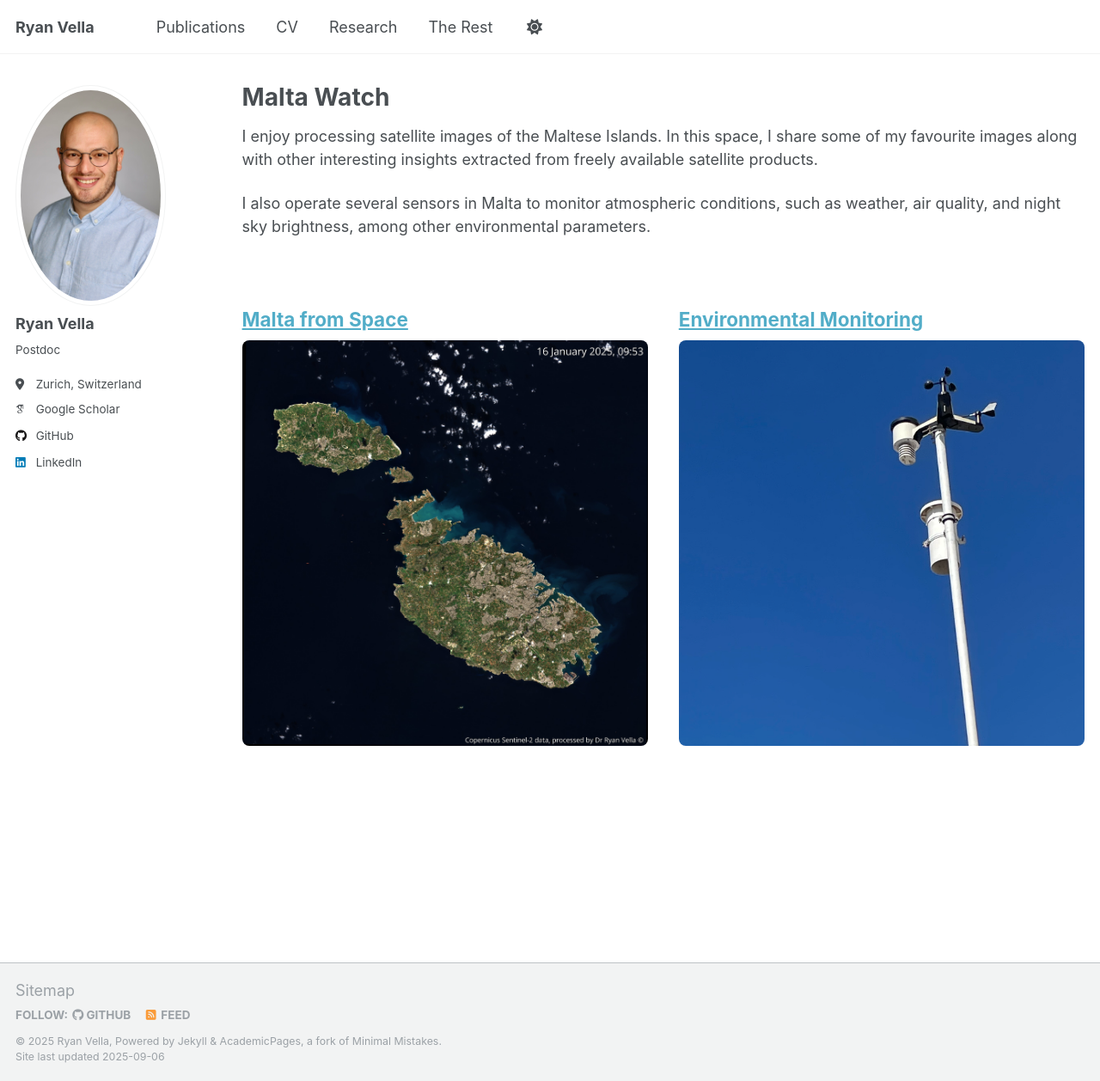
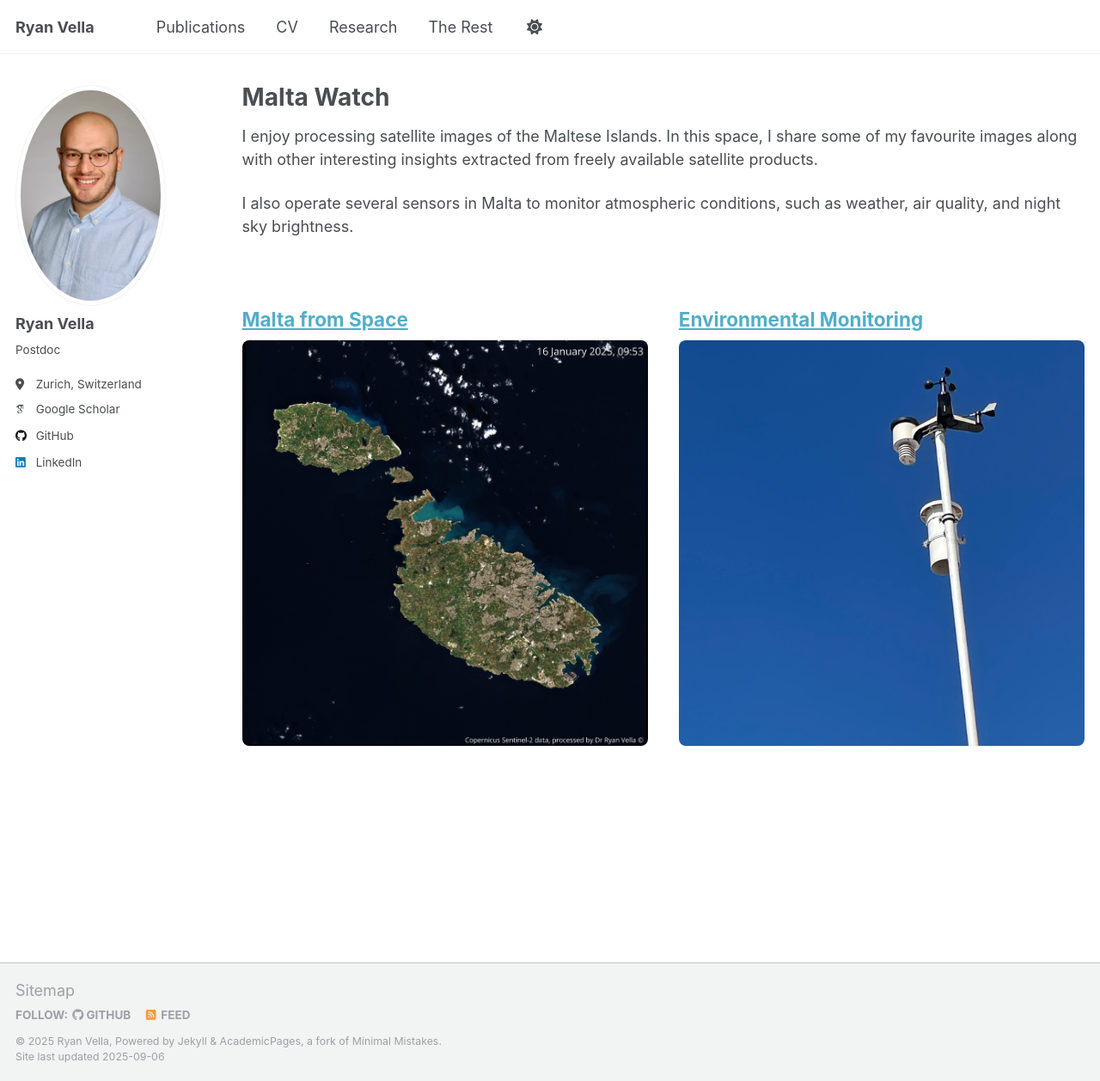
Before and after one commit to ryanvella9/ryanvella9.github.io, a Jekyll site: the page built from _pages/malta-watch.md, in a window 1280 px wide and 1258 px high. Shown: the whole window at 86% size. Built offline with Jekyll 4.4.1, drawn with Linux system fonts in a browser that asks for light colours; some web fonts are replaced; a script that is not in the unit is left out.

Commit message:
my commit message

```diff
--- a/_pages/malta-watch.md
+++ b/_pages/malta-watch.md
@@ -8,7 +8,7 @@ author_profile: true
 
 I enjoy processing satellite images of the Maltese Islands. In this space, I share some of my favourite images along with other interesting insights extracted from freely available satellite products.
 
-I also operate several sensors in Malta to monitor atmospheric conditions, such as weather, air quality, and night sky brightness, among other environmental parameters.
+I also operate several sensors in Malta to monitor atmospheric conditions, such as weather, air quality, and night sky brightness.
 
 <div style="display: flex; flex-wrap: wrap; gap: 2rem; margin-top: 2rem;">
   <div style="flex: 1; min-width: 300px;">
```
Also changed, not shown: _pages/malta-from-space.md (+1 -1 lines).
